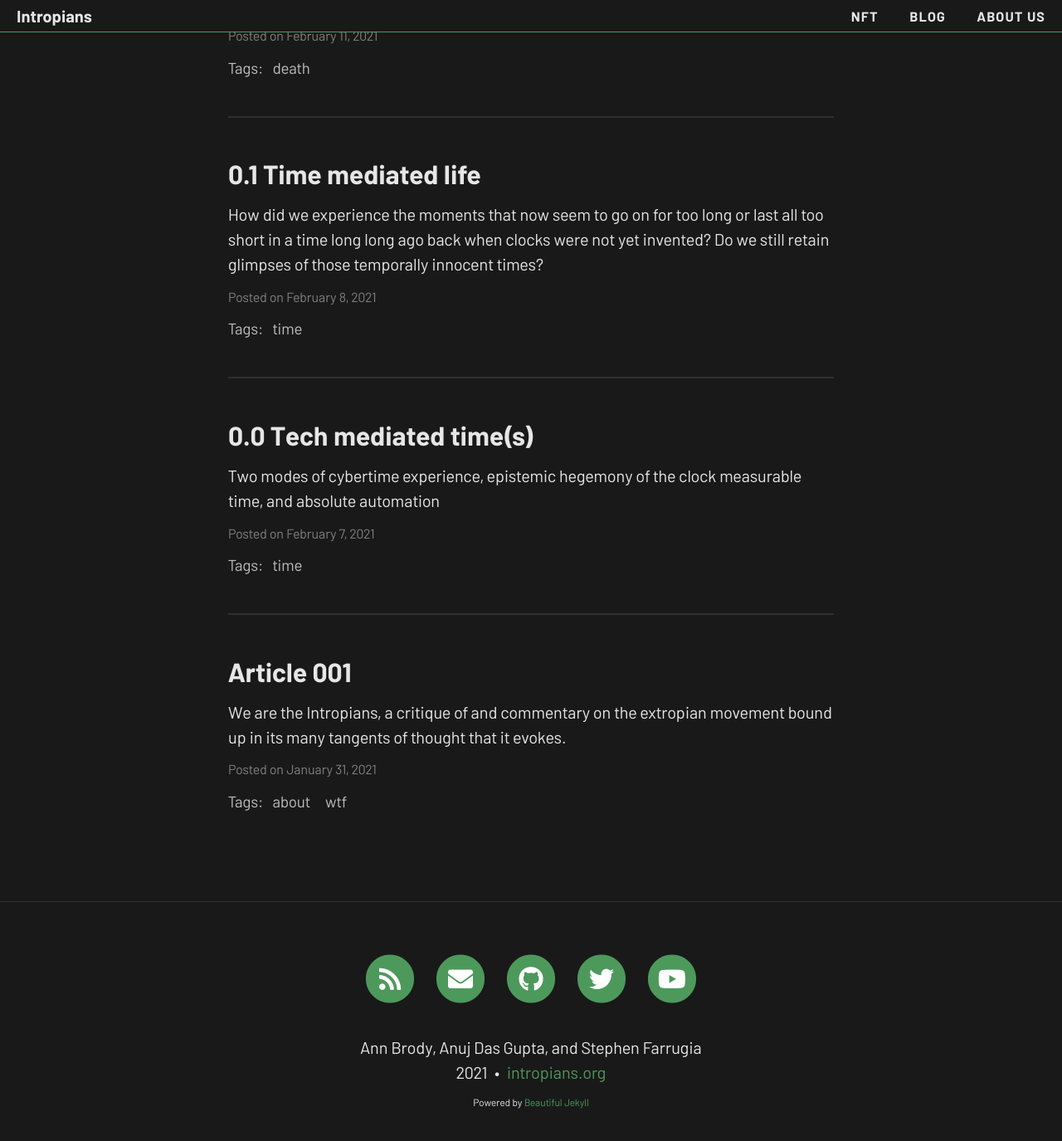
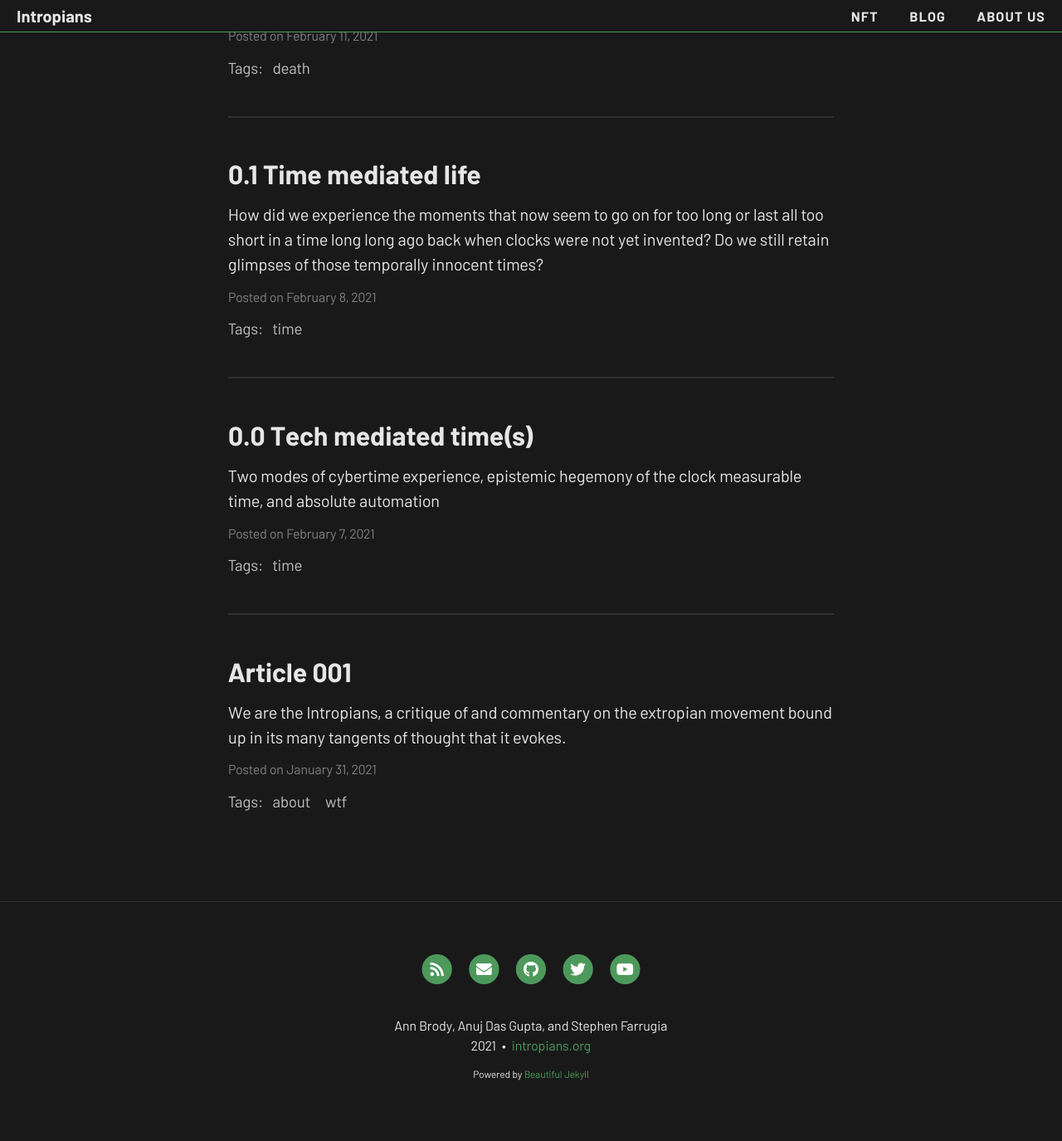
Before and after one commit to Intropians/intropians.org, a Jekyll site: the page built from index.html, in a window 1280 px wide and 1400 px high, scrolled down 418 px. Shown: the top 1375 px of the window at 83% size. Built offline with Jekyll 4.4.1, drawn with Linux system fonts in a browser that asks for light colours; nearby versions of some CDN libraries; the list of posts is cut into pages by our own code.

Commit message:
made the footer text smaller

```diff
--- a/assets/css/beautifuljekyll.css
+++ b/assets/css/beautifuljekyll.css
@@ -430,13 +430,13 @@ footer .footer-custom-content {
     padding: 3.125rem 0;
   }
   footer .footer-links {
-    font-size: 1.125rem;
+    font-size: 0.7rem;
   }
   footer .copyright {
-    font-size: 1rem;
+    font-size: 0.8rem;
   }
   footer .footer-custom-content {
-    font-size: 1rem;
+    font-size: 0.8rem;
   }
 }
 
```
